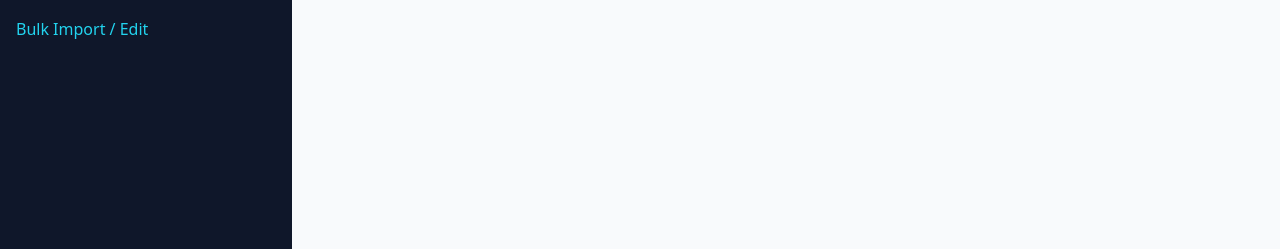
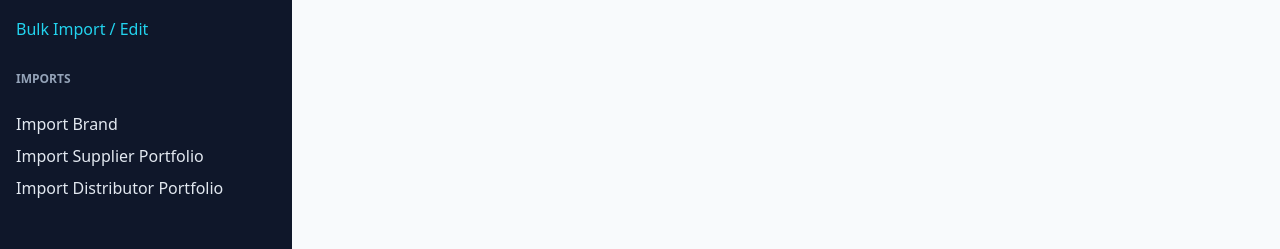
Before and after one commit to coa4550/bottletrace-admin, a Next.js app: page /distributors in a window 1280 px wide. Shown: the part 366-615 px from the top of the page. Built offline with nearby package versions, Linux system fonts and the light colour scheme; no server answers; the database is empty.

Commit message:
UI: added Imports section to sidebar

```diff
--- a/app/layout.js
+++ b/app/layout.js
@@ -25,6 +25,12 @@ export default function RootLayout({ children }) {
   <a href="/bulk" style={{ color: '#22d3ee', textDecoration: 'none', marginTop: 16 }}>
     Bulk Import / Edit
   </a>
+<h4 style={{ marginTop: 20, color: '#94a3b8', fontSize: 12, textTransform: 'uppercase' }}>
+  Imports
+</h4>
+<a href="/import/brand" style={{ color:'#e2e8f0', textDecoration:'none' }}>Import Brand</a>
+<a href="/import/supplier-portfolio" style={{ color:'#e2e8f0', textDecoration:'none' }}>Import Supplier Portfolio</a>
+<a href="/import/distributor-portfolio" style={{ color:'#e2e8f0', textDecoration:'none' }}>Import Distributor Portfolio</a>
 </nav>
           </aside>
           <main style={{ flex: 1, padding: 24, background: '#f8fafc' }}>{children}</main>
```
